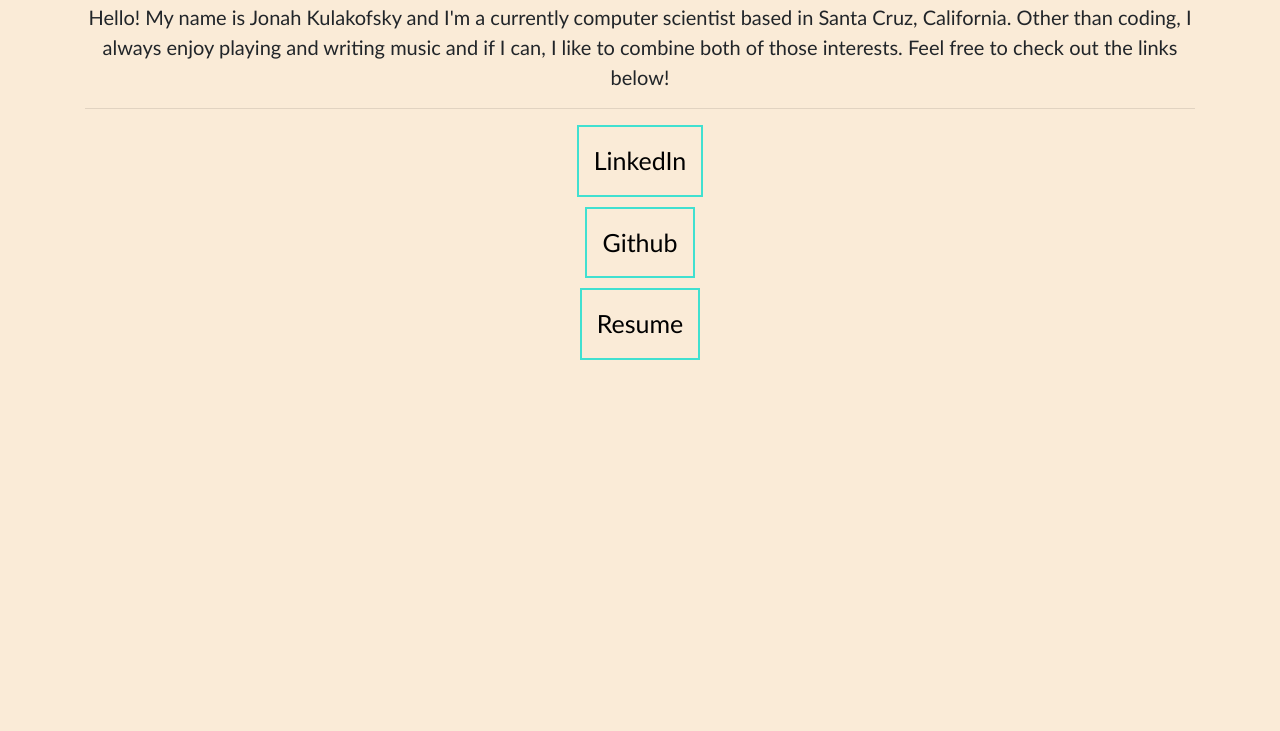
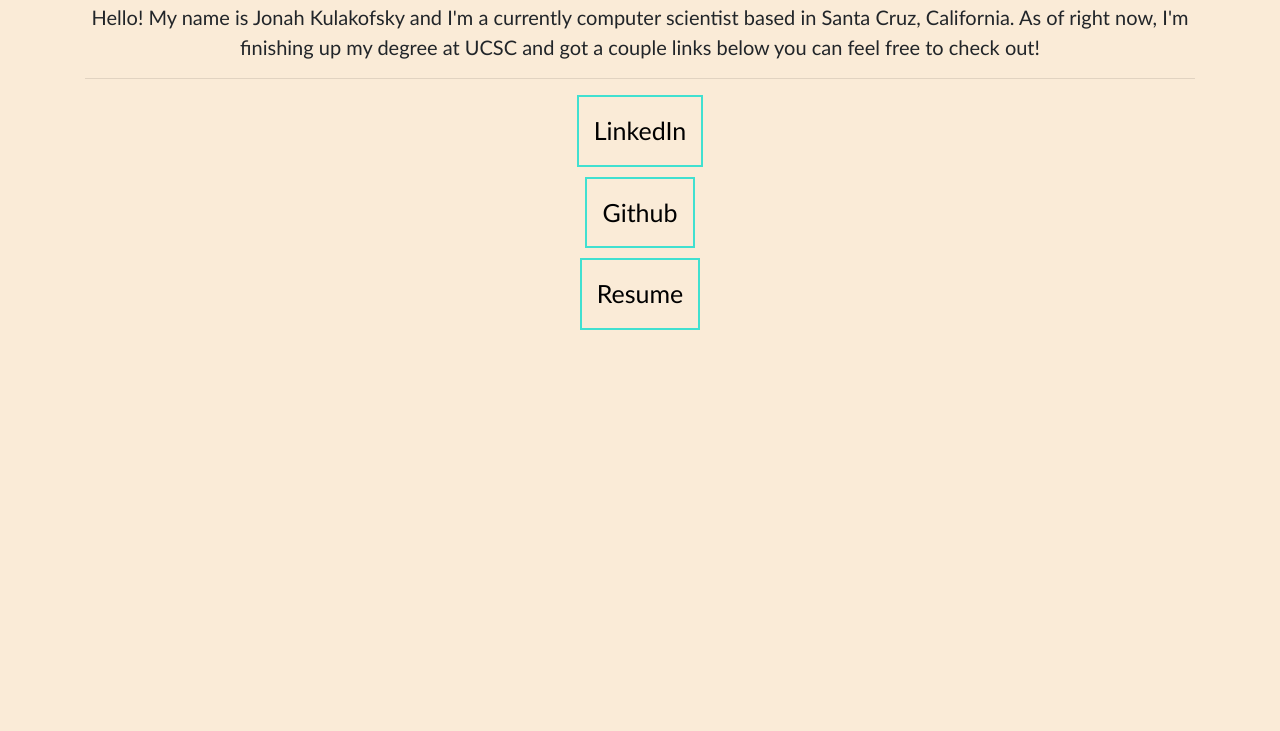
Before and after one commit to jonahkula/jonahkula.github.io, a plain HTML site: page index.html in a window 1280 px wide. Shown: the part 69-800 px from the top of the page. Drawn offline with nearby package versions, Linux system fonts and the light colour scheme.

Commit message:
small change

```diff
--- a/index.html
+++ b/index.html
@@ -26,9 +26,8 @@
             <div class="col-sm">
                 <p id="about">
                     Hello! My name is Jonah Kulakofsky and I'm a currently computer scientist based
-                    in Santa Cruz, California. Other than coding, I always enjoy playing and writing
-                    music and if I can, I like to combine both of those interests. Feel free to check
-                    out the links below!
+                    in Santa Cruz, California. As of right now, I'm finishing up my degree at UCSC
+                    and got a couple links below you can feel free to check out!
                     <hr>
                 </p>
             </div>
```
